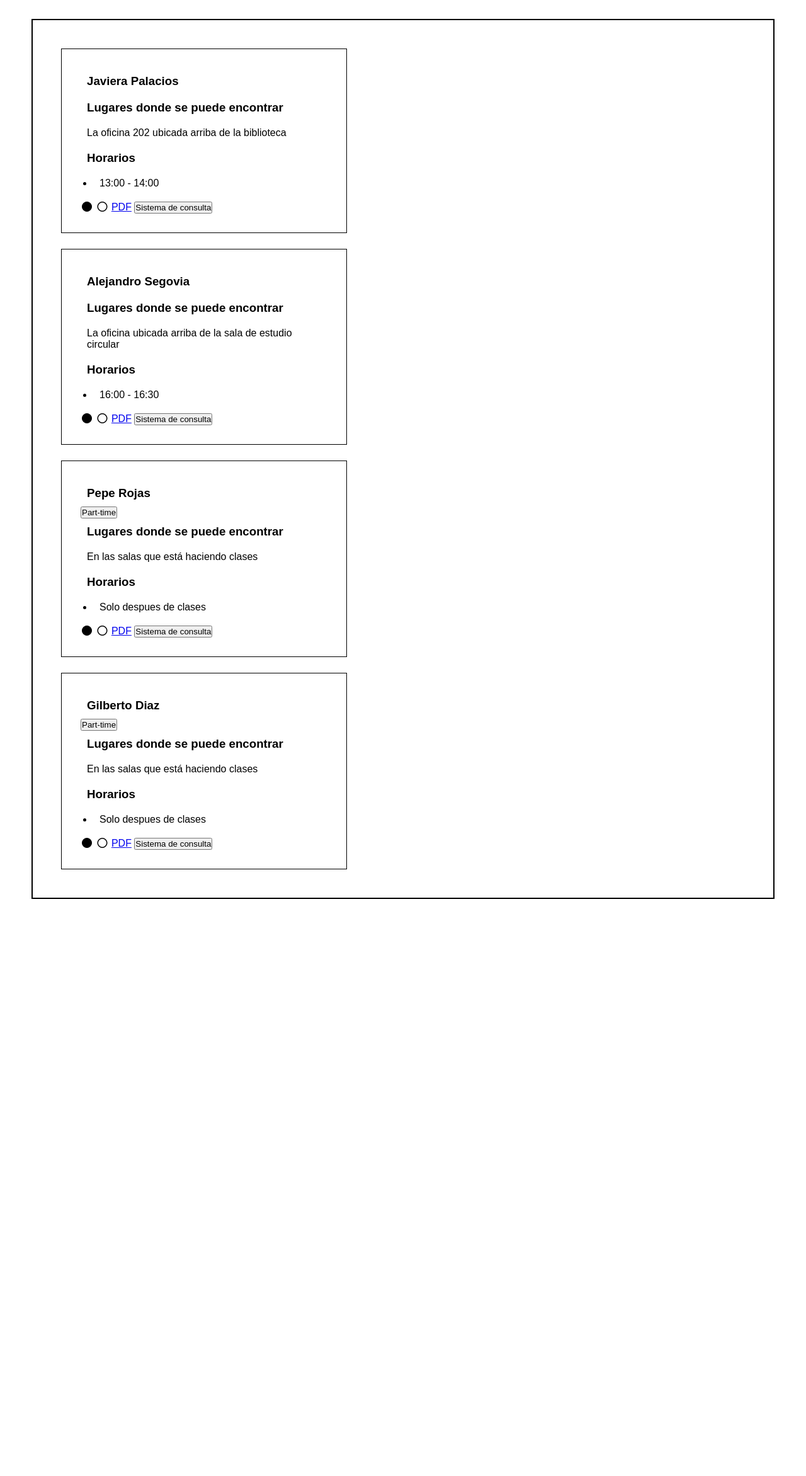
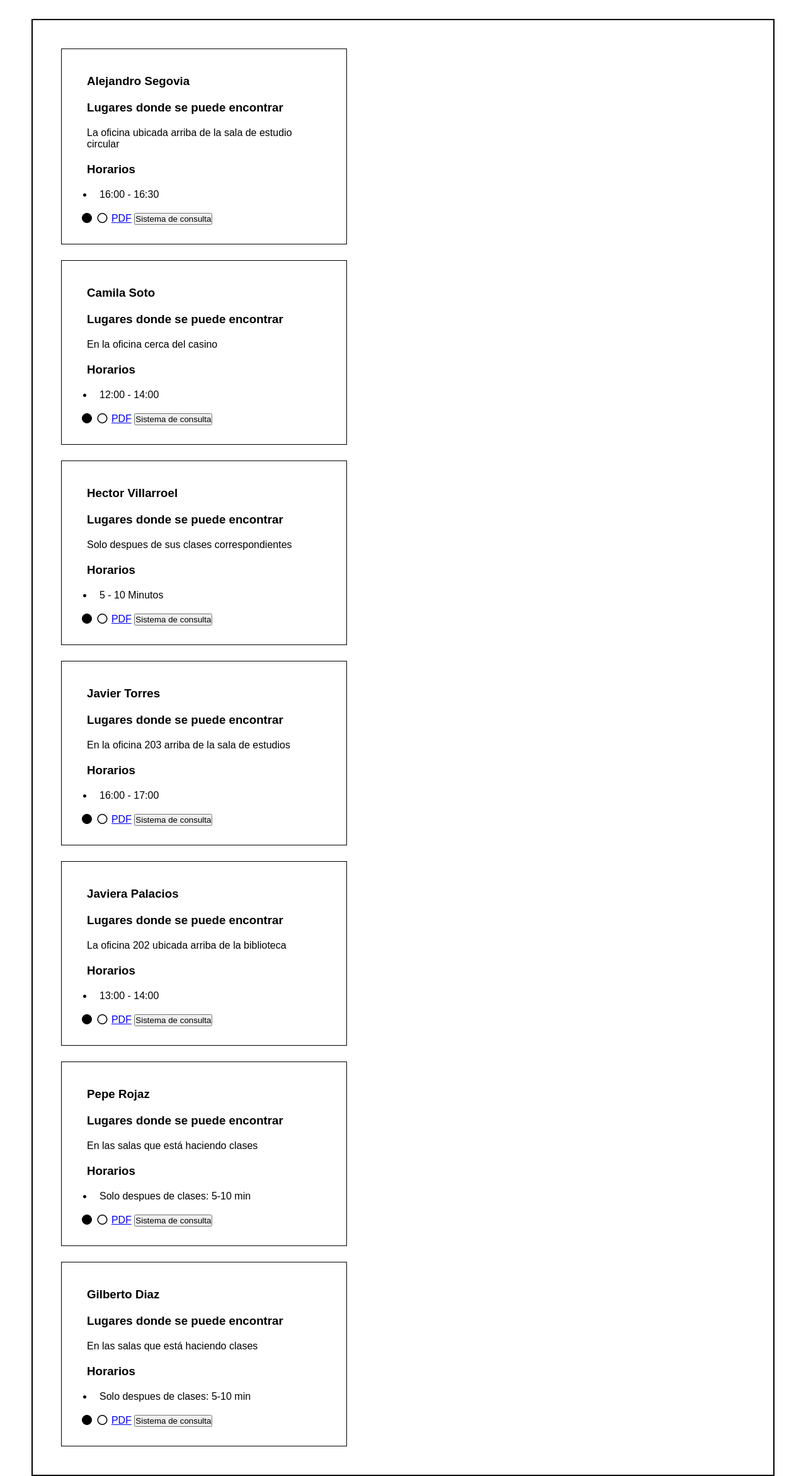
Before and after one commit to dukerixx-dev/Proyecto-Hodefes, a Flask app: page /pagina_horarios/ in a window 1280 px wide. Shown: the part 130-2473 px from the top of the page at 63% size. Before the commit the page ends 1557 px from the top, so only its background shows below. Run offline with Flask 3, Linux system fonts and the light colour scheme; some libraries are stand-ins or nearby versions.

Commit message:
habilite que el contenido del archivo json se vea en la pagina de horarios, y elimine el html layout para evitar confusiones con los demas archivos html

```diff
--- a/app.py
+++ b/app.py
@@ -8,10 +8,16 @@ def inicio_sesion():
 
     return render_template('pagina inicio sesion.html')
 
+
+#def contenido_horarios():
+
+
 @app.route('/pagina_horarios/')
 def pagina_horarios():
-
-    return render_template('pagina horarios.html')
+    #el profe lucas sugiere hacer otra funcion que busque o filtre a un diccionario especifico que serian los profesores en el json para colocarlo en el html
+    with open("profes.json","r") as archivo:
+        profes=json.load(archivo)
+    return render_template('pagina horarios.html',datos=profes)
 
 
 @app.route('/pagina_docentes/')
--- a/profes.csv
+++ /dev/null
@@ -1,3 +0,0 @@
-Camila Soto, En la oficina cerca del casino, 12:00 - 14:00, 0
-Hector Villarroel, Solo despues de sus clases correspondientes, 5 - 10 Minutos, Part-time
-Javier Torres, En la oficina 203 arriba de la sala de estudios, 16:00 - 17:00, 0
--- /dev/null
+++ b/profes.json
@@ -0,0 +1,58 @@
+[
+   {
+        "nombre":"Alejandro Segovia",
+        "lugar": "La oficina ubicada arriba de la sala de estudio circular",
+        "horario": "16:00 - 16:30",
+        "part-time": 0,
+        "pdf":"https://horarios.ulagos.cl/Global/index.php?docente=12309317&sede=2028"
+    },
+
+    {
+        "nombre":"Camila Soto",
+        "lugar": "En la oficina cerca del casino",
+        "horario": "12:00 - 14:00",
+        "part-time": 0,
+        "pdf":"https://horarios.ulagos.cl/ptomontt/docentes.php"
+    },
+
+    {
+        "nombre":"Hector Villarroel",
+        "lugar": "Solo despues de sus clases correspondientes",
+        "horario": "5 - 10 Minutos",
+        "part-time": "Part-time",
+        "pdf":"https://horarios.ulagos.cl/ptomontt/docentes.php"
+    },
+
+    {
+        "nombre":"Javier Torres",
+        "lugar": "En la oficina 203 arriba de la sala de estudios",
+        "horario": "16:00 - 17:00",
+        "part-time": 0,
+        "pdf":"https://horarios.ulagos.cl/ptomontt/docentes.php"
+    },
+
+    {
+        "nombre":"Javiera Palacios",
+        "lugar": "La oficina 202 ubicada arriba de la biblioteca",
+        "horario": "13:00 - 14:00",
+        "part-time": 0,
+        "pdf":"https://horarios.ulagos.cl/ptomontt/docentes.php"
+    },
+
+    {
+        "nombre":"Pepe Rojaz",
+        "lugar": " En las salas que está haciendo clases",
+        "horario": "Solo despues de clases: 5-10 min",
+        "part-time": "Part-time",
+        "pdf":"https://horarios.ulagos.cl/ptomontt/docentes.php"
+    },
+
+    {
+        "nombre":"Gilberto Diaz",
+        "lugar": " En las salas que está haciendo clases",
+        "horario": "Solo despues de clases: 5-10 min",
+        "part-time": "Part-time",
+        "pdf":"https://horarios.ulagos.cl/ptomontt/docentes.php"
+    }
+
+]
--- a/templates/layout.html
+++ b/templates/layout.html
@@ -4,8 +4,7 @@
     <meta charset="utf-8"/>
     <title>{%block title%} {% endblock%}</title>
     <link rel="stylesheet" href="https://cdnjs.cloudflare.com/ajax/libs/font-awesome/7.0.1/css/all.min.css" integrity="sha512-2SwdPD6INVrV/lHTZbO2nodKhrnDdJK9/kg2XD1r9uGqPo1cUbujc+IYdlYdEErWNu69gVcYgdxlmVmzTWnetw==" crossorigin="anonymous" referrerpolicy="no-referrer" />
-    <link rel="stylesheet" href="{{url_for('static',filename='css/layout.css')}}"/>
-    {% block css %}  {% endblock %}
+
 </head>
 
 
--- a/templates/pagina horarios.html
+++ b/templates/pagina horarios.html
@@ -1,77 +1,44 @@
-{%extends './layout.html' %}
+<!DOCTYPE html>
+<html>
+<head>
+    <meta charset="utf-8"/>
+    <title>HODEFES ඞ</title>
+    <link rel="stylesheet" href="https://cdnjs.cloudflare.com/ajax/libs/font-awesome/7.0.1/css/all.min.css" integrity="sha512-2SwdPD6INVrV/lHTZbO2nodKhrnDdJK9/kg2XD1r9uGqPo1cUbujc+IYdlYdEErWNu69gVcYgdxlmVmzTWnetw==" crossorigin="anonymous" referrerpolicy="no-referrer" />
+    <link rel="stylesheet" href="{{url_for('static',filename='css/pagina horarios.css')}}"/>
+</head>
 
+<body id="body">
+     <header>
+            <a class="enlace" href="http://127.0.0.1:5000/pagina_horarios/"> HODEFES</a>
+        </header>
+        <nav>
+            <form>
+                <i class="fa-solid fa-filter"></i>
+                <input type="text"/>
+                <i class="fa-solid fa-magnifying-glass"></i>
+            </form>
+        </nav>
+    <div id="container">
+        <section id="contenido">
 
-{% block title %} HODEFES ඞ{% endblock %}
-{% block css %}
-<link rel="stylesheet" href="{{url_for('static',filename='css/pagina horarios.css')}}"/>
-{%endblock%}
-bootstrap, usar archivos para no ocupar base de datos, (csv - command seperated values)
-
-json
-
-
-
-{% block articles %}
             <div class="horarios">
+                {% for profesor in datos %}
                     <article class="article">
-        <h1> Javiera Palacios </h1>
+                        <h1> {{profesor.nombre}} </h1>
                         <h3> Lugares donde se puede encontrar</h3>
-        <p> La oficina 202 ubicada arriba de la biblioteca </p>
+                        <p> {{profesor.lugar}} </p>
                         <h3>  Horarios  </h3>
                             <ul>
-                <li> 13:00 - 14:00 </li>
+                                <li> {{profesor.horario}} </li>
                             </ul>
                         <i class="fa-solid fa-circle"></i>
                         <i class="fa-regular fa-circle"></i>
-        <a href="https://horarios.ulagos.cl/ptomontt/docentes.php">PDF</a>
+                        <a href={{profesor.pdf}} >PDF</a>
                         <button type="button"> Sistema de consulta</button>
                     </article>
+                {% endfor %}
             </div>
-<div class="horarios">
-    <article class="article">
-    <h1> Alejandro Segovia </h1>
-        <h3> Lugares donde se puede encontrar</h3>
-        <p>La oficina ubicada arriba de la sala de estudio circular</p>
-        <h3>  Horarios  </h3>
-            <ul>
-                <li> 16:00 - 16:30 </li>
-            </ul>
-        <i class="fa-solid fa-circle"></i>
-        <i class="fa-regular fa-circle"></i>
-        <a href="https://horarios.ulagos.cl/Global/index.php?docente=12309317&sede=2028">PDF</a>
-        <button type="button"> Sistema de consulta</button>
-    </article>
+        </section>
     </div>
-<div class="horarios">
-    <article class="article">
-    <h1> Pepe Rojas </h1>
-    <button type="button"> Part-time </button>
-        <h3> Lugares donde se puede encontrar</h3>
-        <p> En las salas que está haciendo clases </p>
-        <h3>  Horarios  </h3>
-            <ul>
-                <li> Solo despues de clases </li>
-            </ul>
-        <i class="fa-solid fa-circle"></i>
-        <i class="fa-regular fa-circle"></i>
-        <a href="https://horarios.ulagos.cl/ptomontt/docentes.php">PDF</a>
-        <button type="button"> Sistema de consulta</button>
-    </article>
-</div>
-<div class="horarios">
-    <article class="article">
-    <h1> Gilberto Diaz </h1>
-    <button class="part-time" type="button"> Part-time </button>
-        <h3> Lugares donde se puede encontrar</h3>
-        <p> En las salas que está haciendo clases </p>
-        <h3>  Horarios  </h3>
-            <ul>
-                <li> Solo despues de clases </li>
-            </ul>
-        <i class="fa-solid fa-circle"></i>
-        <i class="fa-regular fa-circle"></i>
-        <a href="https://horarios.ulagos.cl/ptomontt/docentes.php">PDF</a>
-        <button type="button"> Sistema de consulta</button>
-    </article>
-</div>
-{% endblock %}
+</body>
+</html>
```
Also changed, not shown: prodes.json (deleted, +0 -7 lines), templates/pagina docentes.html (+24 -12 lines). Lines whose indentation alone changed are shown as unchanged.
